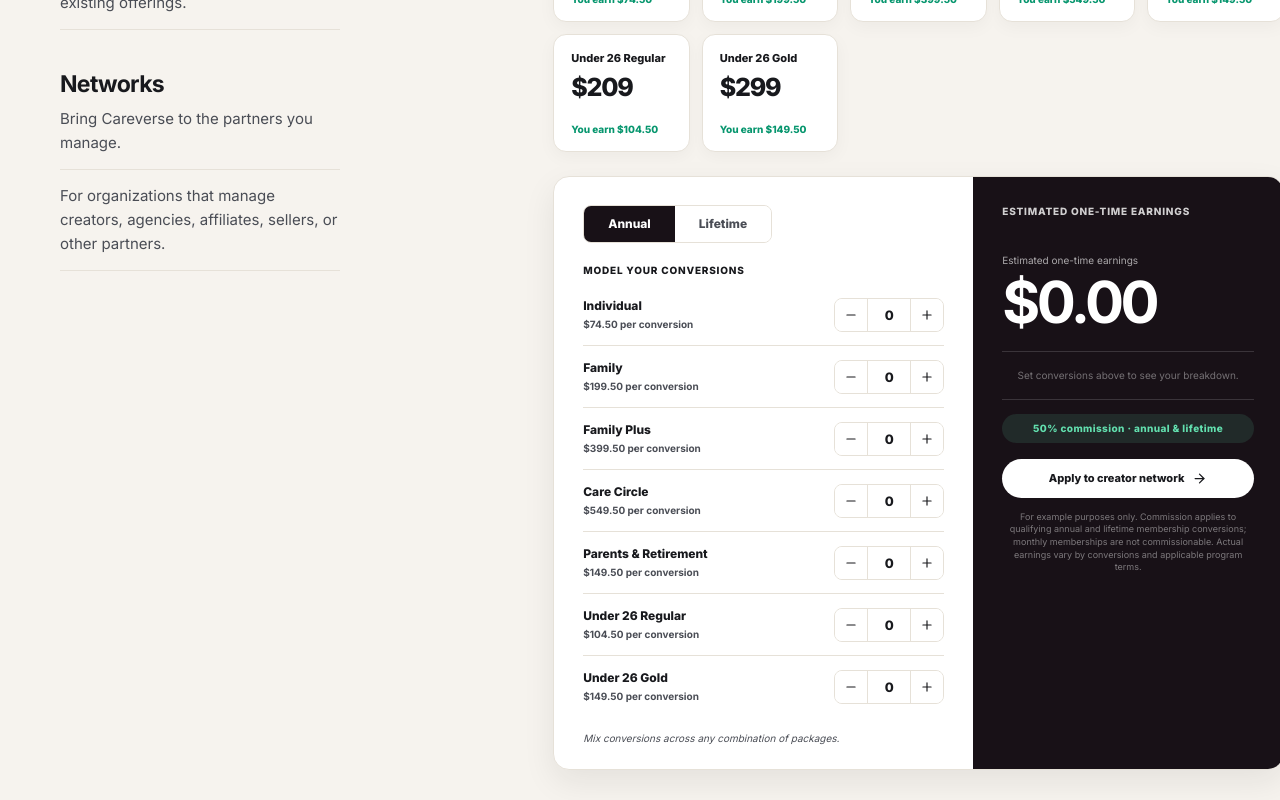
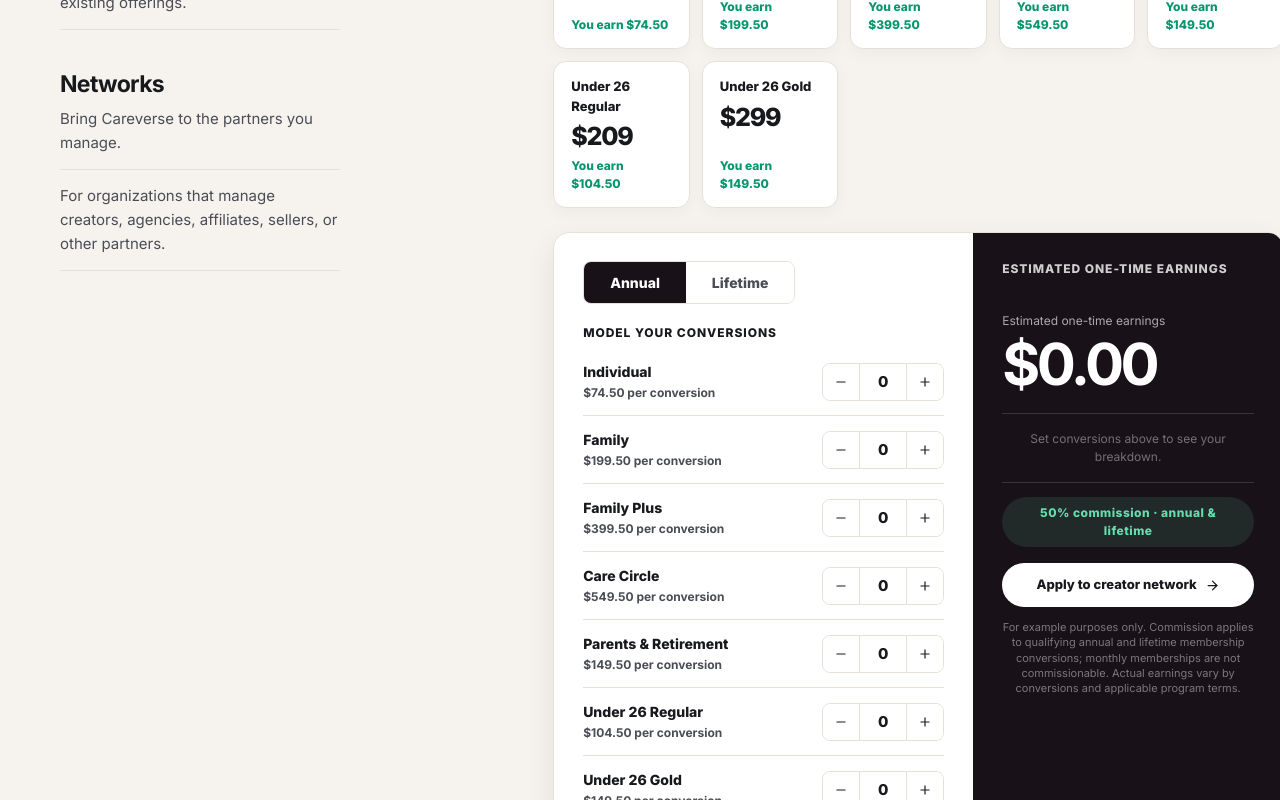
Before and after one commit to ethan5432/All-in-one, a React (Vite) app: page / in a window 1280 px wide. Shown: the part 1380-2180 px from the top of the page. Built offline with nearby package versions, Linux system fonts and the light colour scheme.

Commit message:
Increase font sizes for calculator and pricing

```diff
--- a/src/index.css
+++ b/src/index.css
@@ -364,46 +364,46 @@ h1 em { color: var(--red); font-style: normal; }
 .pricing-grid { display: grid; grid-template-columns: repeat(auto-fit, minmax(130px, 1fr)); gap: 12px; }
 .pricing-card { display: flex; flex-direction: column; min-height: 118px; padding: 15px 17px 14px; border: 1px solid var(--border); border-radius: 13px; background: var(--card); box-shadow: 0 5px 18px rgba(24,25,29,.04); transition: transform .2s, border-color .2s, box-shadow .2s; }
 .pricing-card:hover { transform: translateY(-3px); box-shadow: 0 10px 24px rgba(24,25,29,.08); }
-.pricing-card-label { margin-bottom: 8px; color: var(--text); font-size: 11px; font-weight: 800; }
+.pricing-card-label { margin-bottom: 8px; color: var(--text); font-size: 13px; font-weight: 800; }
 .pricing-price { display: flex; align-items: baseline; gap: 3px; margin-bottom: 8px; }
 .pricing-amount { color: var(--text); font-size: 25px; font-weight: 800; line-height: 1; letter-spacing: -.05em; }
-.pricing-earnings { margin-top: auto; color: #07966e; font-size: 10px; font-weight: 800; }
+.pricing-earnings { margin-top: auto; color: #07966e; font-size: 12px; font-weight: 800; }
 .calculator { display: grid; grid-template-columns: 1.15fr .85fr; margin-top: 24px; overflow: hidden; border: 1px solid var(--border); border-radius: 16px; background: var(--card); box-shadow: 0 12px 32px rgba(24,25,29,.08); }
 .calculator-controls { padding: 28px 29px 23px; }
 .calc-toggle { display: flex; gap: 0; margin-bottom: 20px; border: 1px solid var(--border); border-radius: 8px; overflow: hidden; width: fit-content; }
-.calc-toggle-btn { padding: 9px 24px; border: none; color: var(--body); background: var(--card); font-size: 12px; font-weight: 800; cursor: pointer; transition: background .15s, color .15s; }
+.calc-toggle-btn { padding: 10px 26px; border: none; color: var(--body); background: var(--card); font-size: 14px; font-weight: 800; cursor: pointer; transition: background .15s, color .15s; }
 .calc-toggle-btn:hover { background: var(--bg); }
 .calc-toggle-btn.active { color: #fff; background: #181117; }
-.calculator-step-label { display: block; margin-bottom: 6px; color: var(--text); font-size: 10px; font-weight: 800; letter-spacing: .08em; text-transform: uppercase; }
+.calculator-step-label { display: block; margin-bottom: 6px; color: var(--text); font-size: 12px; font-weight: 800; letter-spacing: .08em; text-transform: uppercase; }
 .conv-row { display: flex; align-items: center; justify-content: space-between; gap: 12px; padding: 13px 0; border-bottom: 1px solid var(--border); }
 .conv-row:last-of-type { border-bottom: none; }
 .conv-row-info { display: flex; flex-direction: column; gap: 2px; }
-.conv-row-name { color: var(--text); font-size: 12px; font-weight: 800; }
-.conv-row-rate { color: var(--body); font-size: 10px; font-weight: 600; }
+.conv-row-name { color: var(--text); font-size: 14px; font-weight: 800; }
+.conv-row-rate { color: var(--body); font-size: 12px; font-weight: 600; }
 .conv-row-disabled { opacity: 0.4; }
 .conv-row-rate-disabled { color: var(--body); font-style: italic; }
 .conv-stepper { display: flex; align-items: center; border: 1px solid var(--border); border-radius: 8px; overflow: hidden; }
-.conv-stepper button { display: grid; place-items: center; width: 32px; height: 32px; border: none; color: var(--text); background: var(--card); font: inherit; cursor: pointer; transition: background .15s; }
+.conv-stepper button { display: grid; place-items: center; width: 36px; height: 36px; border: none; color: var(--text); background: var(--card); font: inherit; cursor: pointer; transition: background .15s; }
 .conv-stepper button:hover { background: var(--bg); }
-.conv-stepper input { width: 44px; height: 32px; border: none; border-left: 1px solid var(--border); border-right: 1px solid var(--border); color: var(--text); background: var(--card); font-size: 13px; font-weight: 800; text-align: center; -moz-appearance: textfield; }
+.conv-stepper input { width: 48px; height: 36px; border: none; border-left: 1px solid var(--border); border-right: 1px solid var(--border); color: var(--text); background: var(--card); font-size: 15px; font-weight: 800; text-align: center; -moz-appearance: textfield; }
 .conv-stepper input::-webkit-outer-spin-button, .conv-stepper input::-webkit-inner-spin-button { -webkit-appearance: none; margin: 0; }
-.calculator-note { margin: 14px 0 0; color: var(--body); font-size: 10px; font-style: italic; }
+.calculator-note { margin: 14px 0 0; color: var(--body); font-size: 12px; font-style: italic; }
 .calculator-result { display: flex; flex-direction: column; padding: 27px 29px 22px; color: #fff; background: #181117; }
-.result-eyebrow { display: flex; align-items: center; justify-content: space-between; color: rgba(255,255,255,.8); font-size: 10px; font-weight: 800; letter-spacing: .08em; text-transform: uppercase; }
-.result-eyebrow b { color: #62dfae; font-size: 9px; letter-spacing: 0; text-transform: none; }
+.result-eyebrow { display: flex; align-items: center; justify-content: space-between; color: rgba(255,255,255,.8); font-size: 12px; font-weight: 800; letter-spacing: .08em; text-transform: uppercase; }
+.result-eyebrow b { color: #62dfae; font-size: 11px; letter-spacing: 0; text-transform: none; }
 .result-main { padding: 34px 0 20px; }
-.result-main small { display: block; color: rgba(255,255,255,.64); font-size: 10px; }
+.result-main small { display: block; color: rgba(255,255,255,.64); font-size: 12px; }
 .result-main strong { display: inline-block; margin-top: 5px; color: #fff; font-size: clamp(42px, 5vw, 58px); line-height: 1; letter-spacing: -.06em; }
 .result-main em { margin-left: 6px; color: rgba(255,255,255,.72); font-size: 11px; font-style: normal; }
 .result-breakdown { display: grid; gap: 7px; padding: 16px 0; border-top: 1px solid rgba(255,255,255,.15); border-bottom: 1px solid rgba(255,255,255,.15); }
-.breakdown-row { display: flex; justify-content: space-between; gap: 12px; color: rgba(255,255,255,.72); font-size: 11px; }
-.breakdown-row strong { color: #fff; font-size: 11px; }
-.breakdown-empty { margin: 0; color: rgba(255,255,255,.4); font-size: 10px; text-align: center; }
-.breakdown-total { display: flex; justify-content: space-between; gap: 12px; margin-top: 5px; padding-top: 10px; border-top: 1px solid rgba(255,255,255,.12); color: #fff; font-size: 12px; font-weight: 800; }
-.breakdown-total strong { color: #fff; font-size: 12px; }
-.result-commission-badge { margin: 14px 0 16px; padding: 7px 12px; color: #62dfae; background: rgba(98,223,174,.12); border-radius: 999px; font-size: 10px; font-weight: 800; text-align: center; letter-spacing: .04em; }
-.calculator-cta { display: flex; align-items: center; justify-content: center; gap: 8px; padding: 11px 14px; color: var(--text); background: #fff; border-radius: 999px; font-size: 11px; font-weight: 800; text-decoration: none; }
-.result-disclaimer { margin-top: 13px; color: rgba(255,255,255,.43); font-size: 9px; line-height: 1.4; text-align: center; }
+.breakdown-row { display: flex; justify-content: space-between; gap: 12px; color: rgba(255,255,255,.72); font-size: 13px; }
+.breakdown-row strong { color: #fff; font-size: 13px; }
+.breakdown-empty { margin: 0; color: rgba(255,255,255,.4); font-size: 12px; text-align: center; }
+.breakdown-total { display: flex; justify-content: space-between; gap: 12px; margin-top: 5px; padding-top: 10px; border-top: 1px solid rgba(255,255,255,.12); color: #fff; font-size: 14px; font-weight: 800; }
+.breakdown-total strong { color: #fff; font-size: 14px; }
+.result-commission-badge { margin: 14px 0 16px; padding: 7px 12px; color: #62dfae; background: rgba(98,223,174,.12); border-radius: 999px; font-size: 12px; font-weight: 800; text-align: center; letter-spacing: .04em; }
+.calculator-cta { display: flex; align-items: center; justify-content: center; gap: 8px; padding: 12px 16px; color: var(--text); background: #fff; border-radius: 999px; font-size: 13px; font-weight: 800; text-decoration: none; }
+.result-disclaimer { margin-top: 13px; color: rgba(255,255,255,.43); font-size: 11px; line-height: 1.4; text-align: center; }
 @media (max-width: 700px) { .calculator { grid-template-columns: 1fr; } .partner-grid { grid-template-columns: 1fr !important; gap: 48px !important; } }
 @media (max-width: 560px) { .calculator-controls, .calculator-result { padding: 23px 19px; } }
 
```
